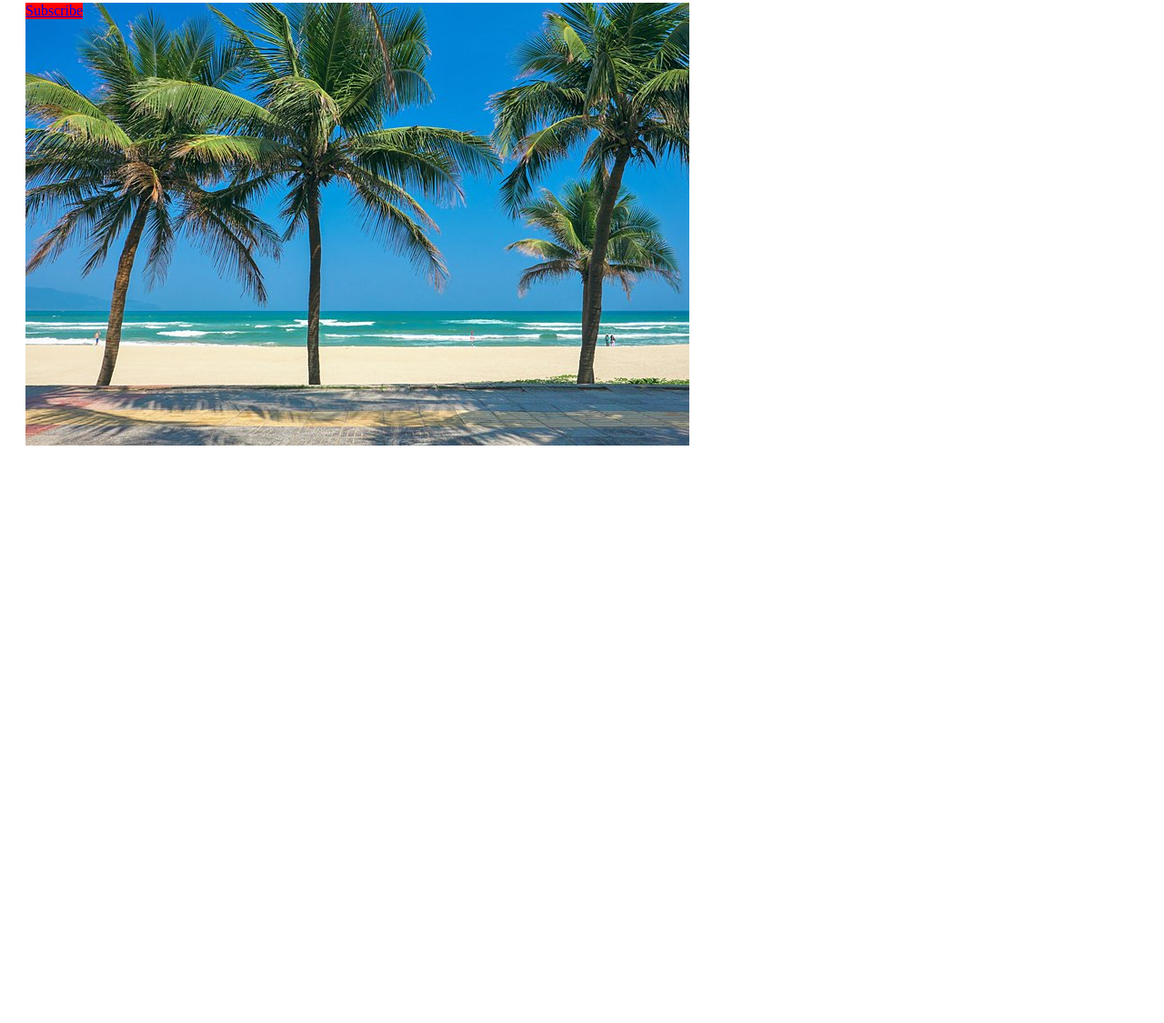
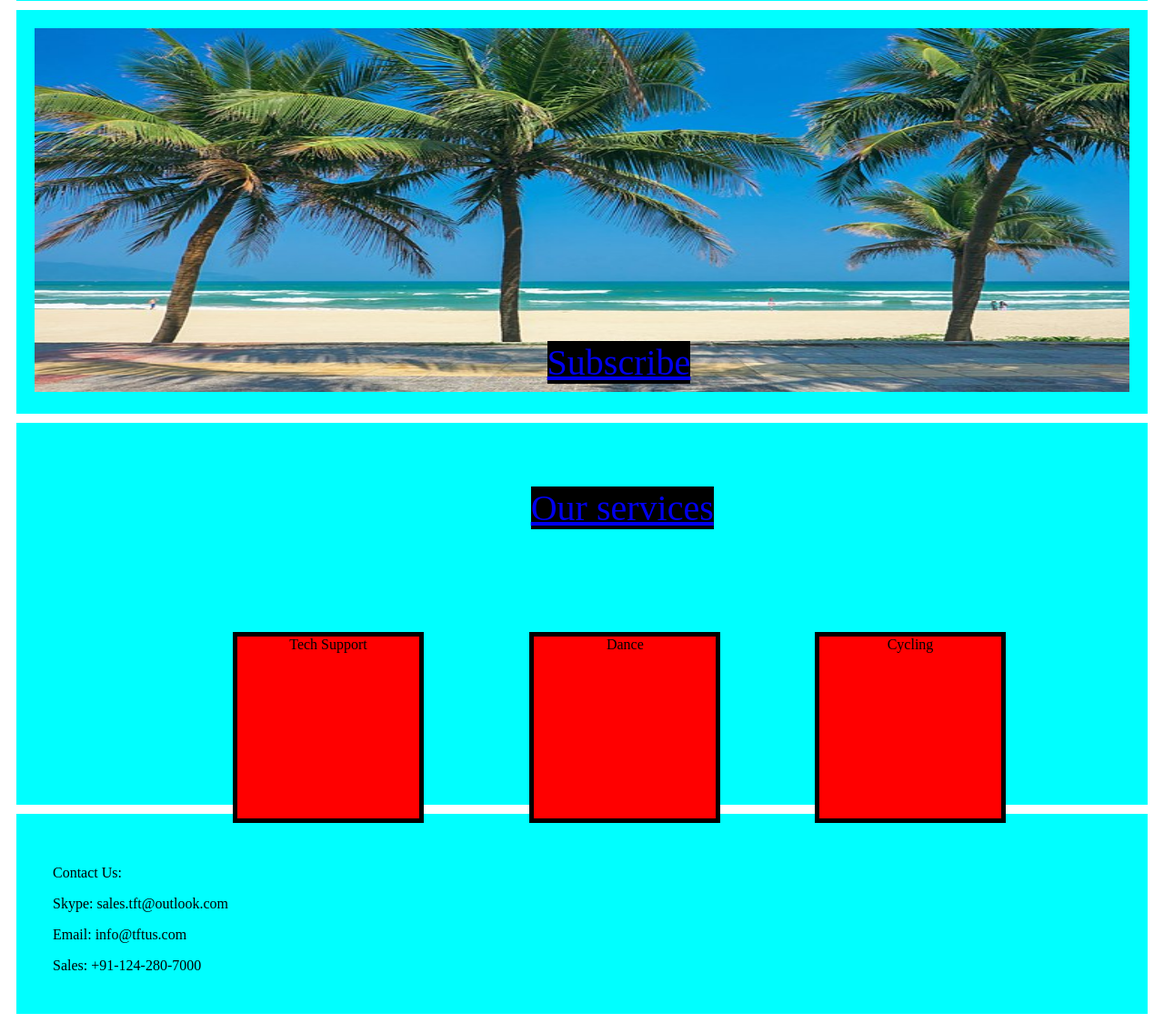
Before and after one commit to anushsharma27/HTML_CSS_JS, a plain HTML site: page index.html in a window 1280 px wide. Shown: the part 105-1230 px from the top of the page at 91% size. Before the commit the page ends 800 px from the top, so only its background shows below. Drawn offline with Linux system fonts and the light colour scheme.

Commit message:
basic layout

```diff
--- a/index.html
+++ b/index.html
@@ -16,7 +16,22 @@
         </div>
         <div class="welcome">
         	<div class="background"><img src="beach.jpg" alt="background"></div>
-        	<a href="#">Subscribe</a>
+            <a href="#">Subscribe</a>
+        </div>
+        <div class="services">
+        	<a href="#">Our services</a>
+        	<div class="Tech">Tech Support</div>
+        	<div class="Dance">Dance</div>
+        	<div class="Cycling">Cycling</div>
+        </div>
+        <div class="footer">
+        	<div class="contact"><p>Contact Us: </p>
+        		<p>Skype: sales.tft@outlook.com </p>
+        		<p>Email: info@tftus.com</p>
+        		<p>Sales: +91-124-280-7000</p>
+        	</div>
+
+        </div>
         <script type="text/javascript" src="script.js"></script>
     </body>
 </html>
--- a/style.css
+++ b/style.css
@@ -28,16 +28,16 @@ margin-left:10px;
 .navbar a{
 	margin:10px;
 	padding:10px;
-	margin-left:10px;
+	margin-left:30px;
 	align-content: center;
+	overflow: hidden;
 
 }
 
-.logout{
+.logout {
 	margin: 10px;
 	padding: 10px;
-	text-align: right;
-	float: right;
+	margin-left:900px;
 }
 
 .welcome{
@@ -45,19 +45,103 @@ margin-left:10px;
 	flex-direction:row;
 	margin: 10px;
   padding: 10px;
+  background-color: aqua;
 
 }
-.welcome background{
+.welcome .background{
+	width: 100%;
+  height: 400px
+  padding:10px;
+  margin:10px;
+
+}
+.welcome .background img{
   background-image: url("beach.jpg");
   background-repeat: no-repeat;
-  background-attachment: fixed;
+  width: 100%;
+  height: 400px;
+  background-size: cover;
 
-  background-size: 100% 100%;
 }
 .welcome a{
 	position: absolute;
-	background-color: red;
-	text-align: right;
-
+	background-color: black;
+	top: 60%;
+  left: 47%;
+  font-size: 40px;
 
 }
+
+.services{
+  display: flex;
+  flex-direction: row;
+  margin:10px;
+  padding:10px;
+  background-color: aqua;
+  height:400px;
+
+}
+
+.services a{
+	position: absolute;
+	background-color: black;
+	top: 80%;
+  left: 45.6%;
+  font-size: 40px;
+
+}
+.services .Tech{
+	position: absolute;
+	background-color: red;
+	top: 100%;
+    left: 20%;
+    width:200px;
+    height:200px;
+    text-align:center;
+    border-style: solid;
+    border-width: 5px;
+
+}
+
+.services .Dance
+{
+	position: absolute;
+	background-color: red;
+	top: 100%;
+    left: 45.5%;
+    width:200px;
+    height:200px;
+    text-align:center;
+    border-style: solid;
+    border-width: 5px;
+}
+
+.services .Cycling
+{
+	position: absolute;
+	background-color: red;
+	top: 100%;
+    left: 70%;
+    width:200px;
+    height:200px;
+    text-align:center;
+    border-style: solid;
+    border-width: 5px;
+
+}
+
+.footer
+{
+  display: flex;
+  flex-direction: row;
+  margin:10px;
+  padding:10px;
+  background-color: aqua;
+  height:200px;
+}
+
+.footer .contact
+{
+  margin:20px;
+  padding:10px;
+}
```
